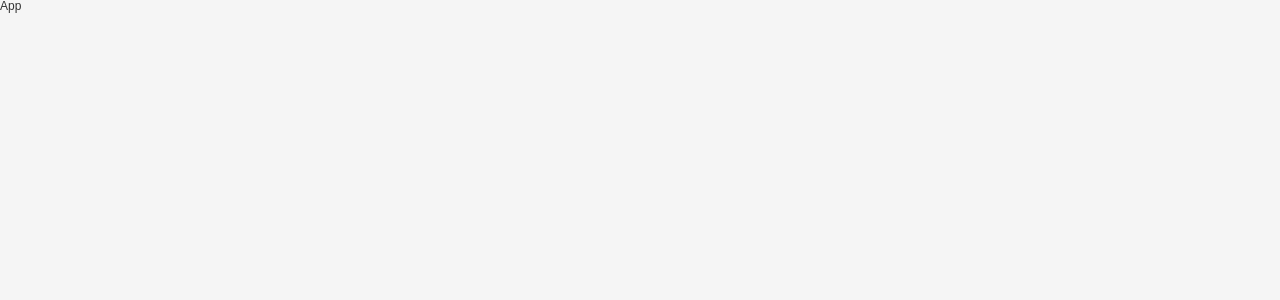
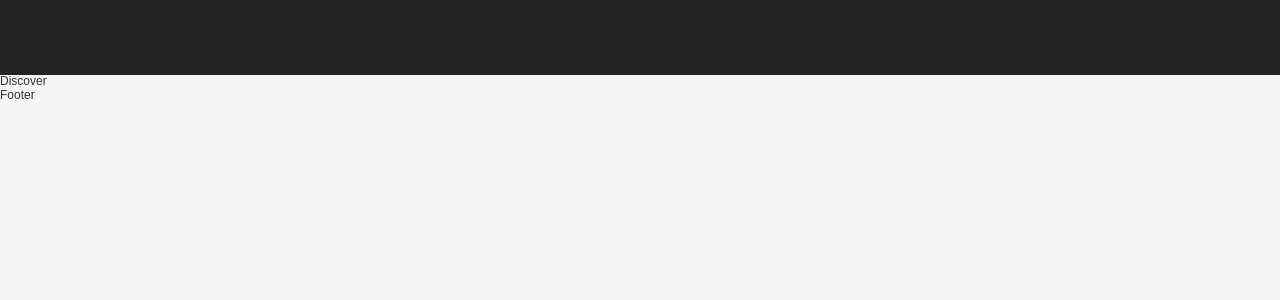
Before and after one commit to chenglinxing/wangyi_music, a React (Create React App) app: page / in a window 1280 px wide. Shown: the top 300 px of the page. Built offline with nearby package versions, Linux system fonts and the light colour scheme.

Commit message:
240315 添加路由、头部组件

```diff
--- a/package.json
+++ b/package.json
@@ -9,7 +9,10 @@
     "normalize.css": "^8.0.1",
     "react": "^18.2.0",
     "react-dom": "^18.2.0",
+    "react-router-config": "^5.1.1",
+    "react-router-dom": "^5.3.0",
     "react-scripts": "5.0.1",
+    "styled-components": "^6.1.8",
     "web-vitals": "^2.1.4"
   },
   "scripts": {
--- a/src/App.js
+++ b/src/App.js
@@ -1,9 +1,20 @@
-import React, { memo } from 'react'
+import React, { memo } from "react";
+import { renderRoutes } from "react-router-config";
+import { HashRouter } from "react-router-dom";
+
+import routes from "./router";
+
+import Header from "./components/app-header";
+import Footer from "./components/app-footer";
 
 const App = memo(() => {
   return (
-    <div>App</div>
-  )
-})
+    <HashRouter>
+      <Header />
+      {renderRoutes(routes)}
+      <Footer></Footer>
+    </HashRouter>
+  );
+});
 
-export default App
+export default App;
--- /dev/null
+++ b/src/components/app-footer/index.js
@@ -0,0 +1,9 @@
+import React, { memo } from 'react'
+
+const Footer = memo(() => {
+  return (
+    <div>Footer</div>
+  )
+})
+
+export default Footer
--- /dev/null
+++ b/src/components/app-header/index.js
@@ -0,0 +1,17 @@
+import React, { memo } from "react";
+import { NavLink } from "react-router-dom";
+
+import { HeaderWrapper } from "./style";
+const Header = memo(() => {
+  return (
+    <HeaderWrapper>
+      <div className="content wrap-v1">
+        <div className="header-left"></div>
+        <div className="header-right"></div>
+      </div>
+      <div className="divider"></div>
+    </HeaderWrapper>
+  );
+});
+
+export default Header;
--- /dev/null
+++ b/src/components/app-header/style.js
@@ -0,0 +1,21 @@
+import styled from "styled-components";
+
+export const HeaderWrapper = styled.div`
+  height: 75px;
+  background-color: #242424;
+  display: flex;
+  justify-content: center;
+  align-items: center;
+
+  .content {
+    height: 70px;
+  }
+
+  .divider {
+    height: 5px;
+    background-color: #c20c0c;
+  }
+
+  .header-left{}
+  .heaer-right{}
+`;
--- /dev/null
+++ b/src/pages/discover/index.js
@@ -0,0 +1,7 @@
+import React, { memo } from "react";
+
+const Discover = memo(() => {
+  return <div>Discover</div>;
+});
+
+export default Discover;
--- /dev/null
+++ b/src/pages/friend/index.js
@@ -0,0 +1,7 @@
+import React, { memo } from "react";
+
+const Friend = memo(() => {
+  return <div>Friend</div>;
+});
+
+export default Friend;
--- /dev/null
+++ b/src/pages/mine/index.js
@@ -0,0 +1,11 @@
+import React, { memo } from "react";
+
+const Mine = memo(() => {
+  return (
+    <div>
+      Mine
+    </div>
+  );
+});
+
+export default Mine;
--- /dev/null
+++ b/src/router/index.js
@@ -0,0 +1,28 @@
+import Discover from "../pages/discover";
+import Mine from "../pages/mine";
+import Friend from "../pages/friend";
+
+const routes = [
+  {
+    path: "/",
+    exact: true,
+    component: Discover,
+  },
+
+  {
+    path: "/discover",
+    component: Discover,
+  },
+
+  {
+    path: "/mine",
+    component: Mine,
+  },
+
+  {
+    path: "/friend",
+    component: Friend,
+  },
+];
+
+export default routes;
```
Also changed, not shown: src/index.js (line endings or trailing spaces), 1 other file (tests, documents, lock files or other folders).
